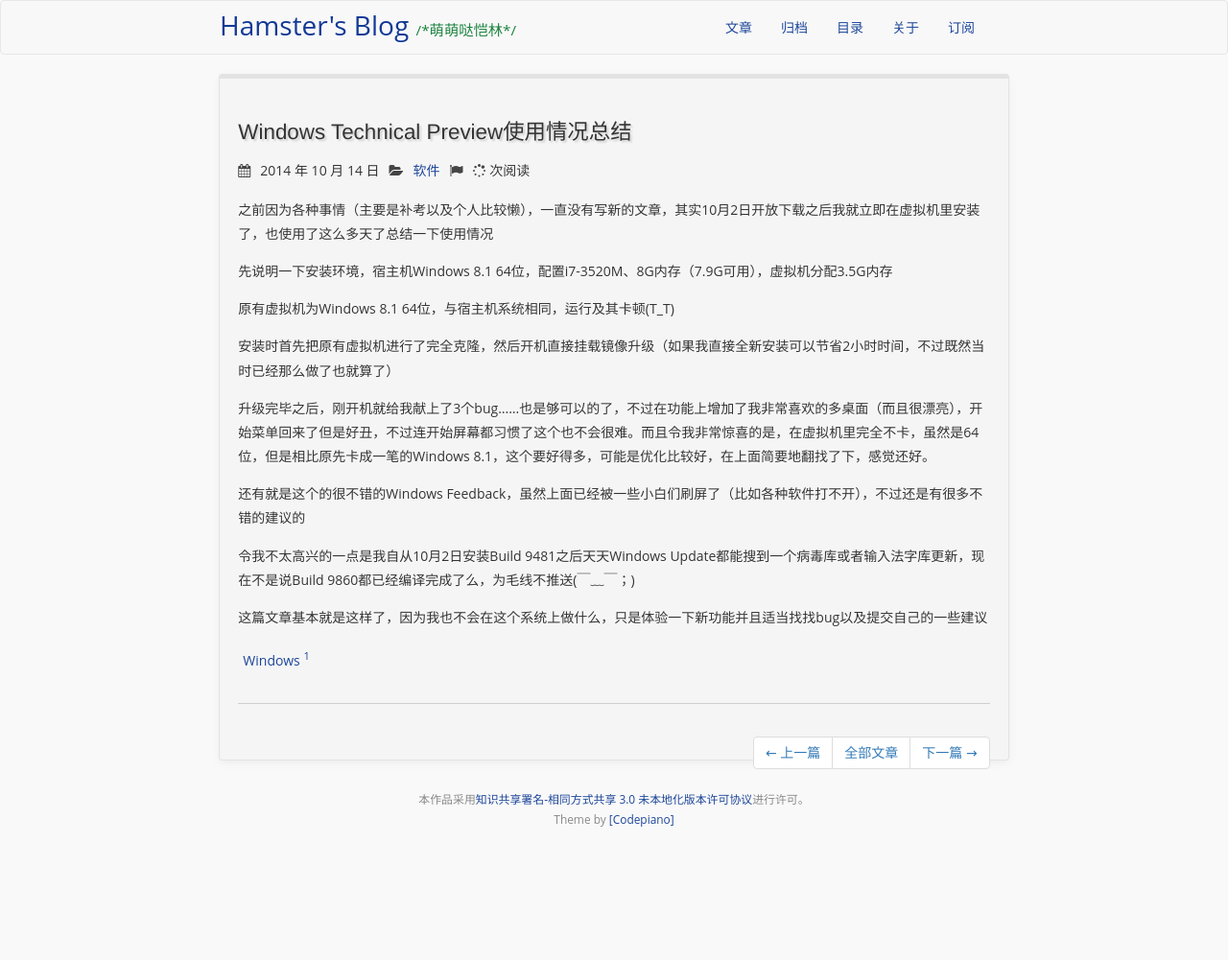
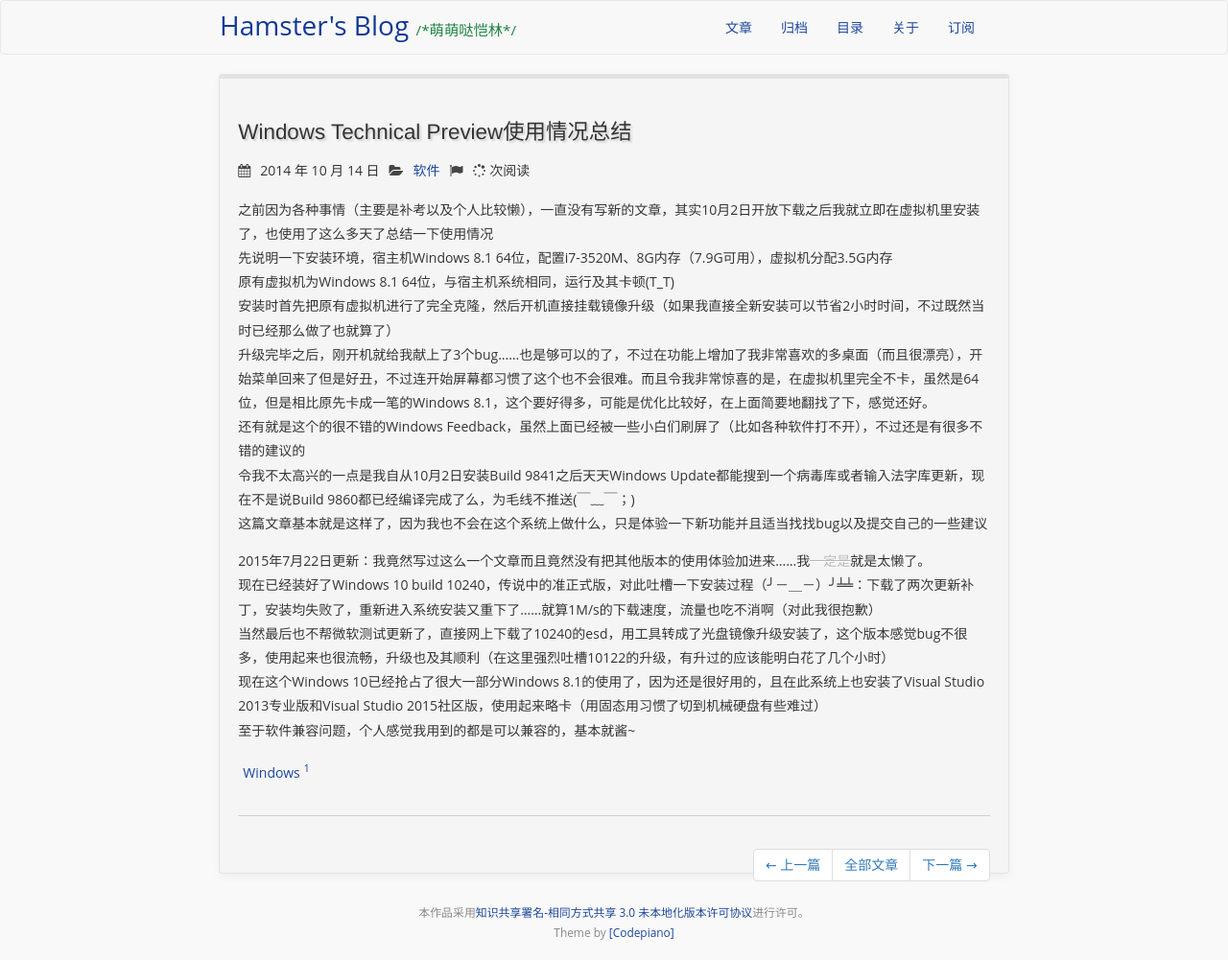
Before and after one commit to iHamsterball/ihamsterball.github.io, a Jekyll site: the page built from _posts/2014-10-14-something-that-doesn_t-matter.md, in a window 1280 px wide. Shown: the whole page at 96% size. Built offline with Jekyll 4.4.1, drawn with Linux system fonts in a browser that asks for light colours; nearby versions of some CDN libraries; some web fonts are replaced; Markdown is read by kramdown in place of the engine named in the settings; comment, search, counter and statistics services are not loaded; before the commit the page ends 900 px from its top, so only the background shows below that.

```diff
--- a/_includes/themes/twitter/default.html
+++ b/_includes/themes/twitter/default.html
@@ -15,7 +15,7 @@
                          iDDDDDDD
                            iDid
 
-        呆萌如我，然而何时能找到男票……
+      呆萌单纯可爱多，找不找得到男票还另说~
 
 ---------------------------------------- -->
 <!DOCTYPE html>
--- a/_posts/2014-10-14-something-that-doesn_t-matter.md
+++ b/_posts/2014-10-14-something-that-doesn_t-matter.md
@@ -12,17 +12,16 @@ icon: globe
 ---
 
 之前因为各种事情（主要是补考以及个人比较懒），一直没有写新的文章，其实10月2日开放下载之后我就立即在虚拟机里安装了，也使用了这么多天了总结一下使用情况
+先说明一下安装环境，宿主机Windows 8.1 64位，配置i7-3520M、8G内存（7.9G可用），虚拟机分配3.5G内存
+原有虚拟机为Windows 8.1 64位，与宿主机系统相同，运行及其卡顿(T_T)
+安装时首先把原有虚拟机进行了完全克隆，然后开机直接挂载镜像升级（如果我直接全新安装可以节省2小时时间，不过既然当时已经那么做了也就算了）
+升级完毕之后，刚开机就给我献上了3个bug……也是够可以的了，不过在功能上增加了我非常喜欢的多桌面（而且很漂亮），开始菜单回来了但是好丑，不过连开始屏幕都习惯了这个也不会很难。而且令我非常惊喜的是，在虚拟机里完全不卡，虽然是64位，但是相比原先卡成一笔的Windows 8.1，这个要好得多，可能是优化比较好，在上面简要地翻找了下，感觉还好。
+还有就是这个的很不错的Windows Feedback，虽然上面已经被一些小白们刷屏了（比如各种软件打不开），不过还是有很多不错的建议的
+令我不太高兴的一点是我自从10月2日安装Build 9841之后天天Windows Update都能搜到一个病毒库或者输入法字库更新，现在不是说Build 9860都已经编译完成了么，为毛线不推送(￣﹏￣；)
+这篇文章基本就是这样了，因为我也不会在这个系统上做什么，只是体验一下新功能并且适当找找bug以及提交自己的一些建议
 
-先说明一下安装环境，宿主机Windows 8.1 64位，配置i7-3520M、8G内存（7.9G可用），虚拟机分配3.5G内存
-
-原有虚拟机为Windows 8.1 64位，与宿主机系统相同，运行及其卡顿(T_T)
-
-安装时首先把原有虚拟机进行了完全克隆，然后开机直接挂载镜像升级（如果我直接全新安装可以节省2小时时间，不过既然当时已经那么做了也就算了）
-
-升级完毕之后，刚开机就给我献上了3个bug……也是够可以的了，不过在功能上增加了我非常喜欢的多桌面（而且很漂亮），开始菜单回来了但是好丑，不过连开始屏幕都习惯了这个也不会很难。而且令我非常惊喜的是，在虚拟机里完全不卡，虽然是64位，但是相比原先卡成一笔的Windows 8.1，这个要好得多，可能是优化比较好，在上面简要地翻找了下，感觉还好。
-
-还有就是这个的很不错的Windows Feedback，虽然上面已经被一些小白们刷屏了（比如各种软件打不开），不过还是有很多不错的建议的
-
-令我不太高兴的一点是我自从10月2日安装Build 9481之后天天Windows Update都能搜到一个病毒库或者输入法字库更新，现在不是说Build 9860都已经编译完成了么，为毛线不推送(￣﹏￣；)
-
-这篇文章基本就是这样了，因为我也不会在这个系统上做什么，只是体验一下新功能并且适当找找bug以及提交自己的一些建议
+2015年7月22日更新：我竟然写过这么一个文章而且竟然没有把其他版本的使用体验加进来……我<del>一定是</del>就是太懒了。
+现在已经装好了Windows 10 build 10240，传说中的准正式版，对此吐槽一下安装过程（╯－＿－）╯╧╧：下载了两次更新补丁，安装均失败了，重新进入系统安装又重下了……就算1M/s的下载速度，流量也吃不消啊（对此我很抱歉）
+当然最后也不帮微软测试更新了，直接网上下载了10240的esd，用工具转成了光盘镜像升级安装了，这个版本感觉bug不很多，使用起来也很流畅，升级也及其顺利（在这里强烈吐槽10122的升级，有升过的应该能明白花了几个小时）
+现在这个Windows 10已经抢占了很大一部分Windows 8.1的使用了，因为还是很好用的，且在此系统上也安装了Visual Studio 2013专业版和Visual Studio 2015社区版，使用起来略卡（用固态用习惯了切到机械硬盘有些难过）
+至于软件兼容问题，个人感觉我用到的都是可以兼容的，基本就酱~
```
Also changed, not shown: _posts/2015-05-05-Weibo-Ad-Block.md (+3 -1 lines).
